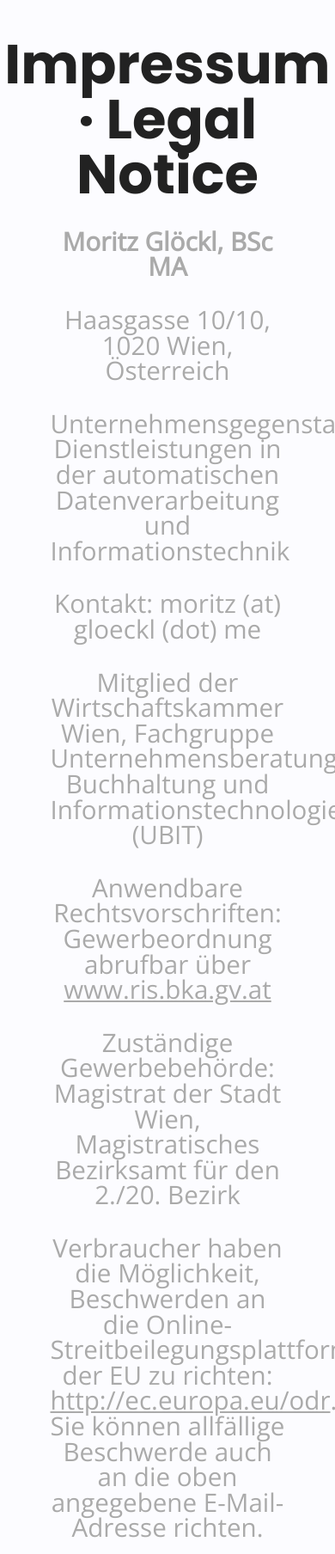
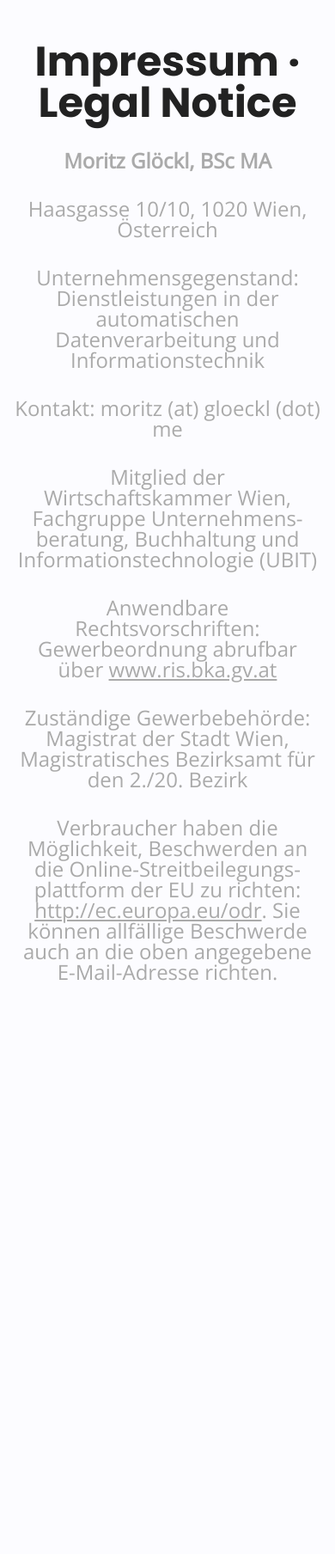
Before and after one commit to moritzgloeckl/moritzgloeckl.github.io, a Jekyll site: the page built from legal.html, in a window 390 px wide. Shown: the whole page at 86% size. Built offline with Jekyll 4.4.1, drawn with Linux system fonts in a browser that asks for light colours; nearby versions of some CDN libraries; after the commit the page ends 1175 px from its top, so only the background shows below that.

Commit message:
Improved mobile view

```diff
--- a/css/styles.css
+++ b/css/styles.css
@@ -86,9 +86,9 @@ img {
 }
 
 .legal {
-	position: absolute;
-	bottom: 15px;
-	font-size: 0.8rem;
+	position: sticky;
+	top: calc( 100vh - 50px );
+	margin-top: 16px;
 }
 
 .legal a {
@@ -107,3 +107,25 @@ img {
 ::-moz-selection {
 	background: #CDCDCD;
 }
+
+@media only screen and (max-width: 600px) {
+	.wrapper {
+		padding: 16px;
+	}
+	div.legal-page > .title {
+		font-size:  3rem;
+	}
+	div.legal-page > .description {
+		width: unset;
+		font-size: 1.5rem;
+	}
+	#email {
+		font-size: 1.2rem;
+	}
+	h1#title {
+		font-size: 3rem;
+	}
+	h2.description {
+		font-size: 1.2rem;
+	}
+}
--- a/legal.html
+++ b/legal.html
@@ -2,15 +2,15 @@
 layout: default
 ---
 
-<div class="wrapper">
+<div class="legal-page wrapper">
   <h1 class="title">Impressum · Legal Notice</h1>
 
   <p class="description"><strong>Moritz Glöckl, BSc MA</strong></p>
   <p class="description">&#x48;&#x61;&#x61;<span class="hide">no-spam-pls</span>&#x73;&#x67;&#x61;&#x73;&#x73;<span class="hide">no-spam-pls</span>&#x65;&#x20;&#x31;&#x30;&sol;<span class="hide">no-spam-pls</span>&#x31;&#x30;&comma;&#x20;&#x31;&#x30;<span class="hide">no-spam-pls</span>&#x32;&#x30;&#x20;&#x57;&#x69;&#x65;<span class="hide">no-spam-pls</span>&#x6e;&comma;&#x20;&Ouml;&#x73;&#x74;&#x65;&#x72;&#x72;<span class="hide">no-spam-pls</span>&#x65;&#x69;&#x63;&#x68;<span class="hide">no-spam-pls</span></p>
-  <p class="description">Unternehmensgegenstand: Dienstleistungen in der automatischen Datenverarbeitung und Informationstechnik</p>
+  <p class="description">Unternehmens&shy;gegen&shy;stand: Dienstleistungen in der automatischen Datenverarbeitung und Informationstechnik</p>
   <p class="description">Kontakt: moritz <span class="hide">no-spam-pls</span> (at) <span class="hide">no-spam-pls</span> gloeckl <span class="hide">no-spam-pls</span> (dot) <span class="hide">no-spam-pls</span> me</p>
-  <p class="description">Mitglied der Wirtschaftskammer Wien, Fachgruppe Unternehmensberatung, Buchhaltung und Informationstechnologie (UBIT)</p>
+  <p class="description">Mitglied der Wirtschaftskammer Wien, Fachgruppe Unternehmens&shy;beratung, Buchhaltung und Informations&shy;technologie (UBIT)</p>
   <p class="description">Anwendbare Rechtsvorschriften: Gewerbeordnung abrufbar über <a href="https://ris.bka.gv.at">www.ris.bka.gv.at</a></p>
   <p class="description">Zuständige Gewerbebehörde: Magistrat der Stadt Wien, Magistratisches Bezirksamt für den 2./20. Bezirk</p>
-  <p class="description">Verbraucher haben die Möglichkeit, Beschwerden an die Online-Streitbeilegungsplattform der EU zu richten: <a href="http://ec.europa.eu/odr">http://ec.europa.eu/odr</a>. Sie  können  allfällige  Beschwerde  auch  an  die oben angegebene E-Mail-Adresse richten.</p>
+  <p class="description">Verbraucher haben die Möglichkeit, Beschwerden an die Online-Streit&shy;beilegungs&shy;plattform der EU zu richten: <a href="http://ec.europa.eu/odr">http://ec.europa.eu/odr</a>. Sie  können  allfällige  Beschwerde  auch  an  die oben angegebene E-Mail-Adresse richten.</p>
 </div>
```
